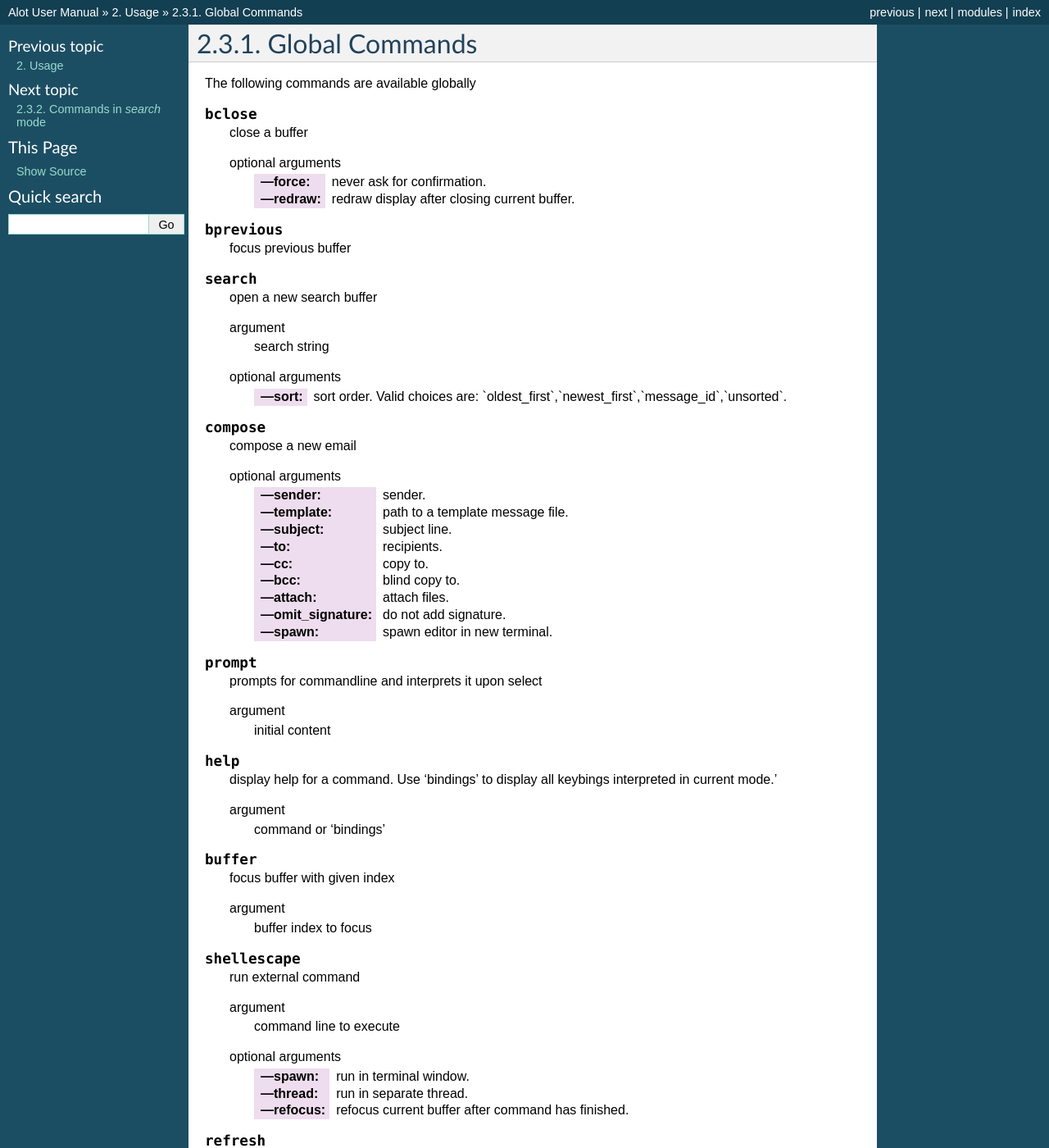
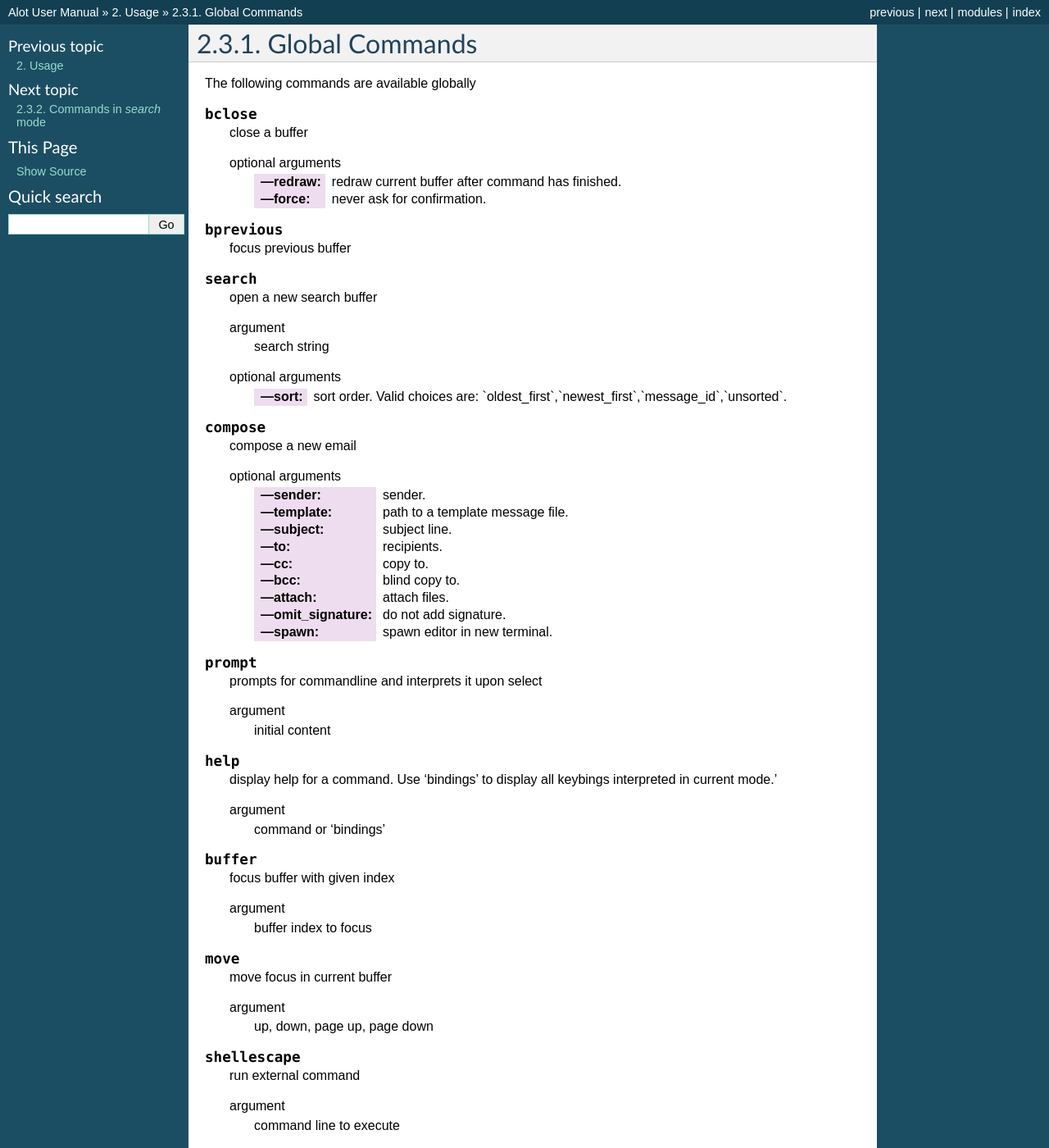
Before and after one commit to pazz/alot, a Sphinx documentation site: the page built from docs/source/usage/modes/global.rst, in a window 1280 px wide and 1400 px high. Shown: the whole window at 82% size. Built offline with Sphinx 7.4.7, drawn with Linux system fonts in a browser that asks for light colours.

Commit message:
docs: checked in autogenerated docs

```diff
--- a/docs/source/usage/modes/global.rst
+++ b/docs/source/usage/modes/global.rst
@@ -12,8 +12,8 @@
     close a buffer
 
     optional arguments
+        :---redraw: redraw current buffer                      after command has finished.
         :---force: never ask for confirmation.
-        :---redraw: redraw display after closing current buffer.
 
 .. _cmd.global.bprevious:
 
@@ -82,6 +82,16 @@
 
     argument
         buffer index to focus
+
+
+.. _cmd.global.move:
+
+.. describe:: move
+
+    move focus in current buffer
+
+    argument
+        up, down, page up, page down
 
 
 .. _cmd.global.shellescape:
```
Also changed, not shown: 1 other file.
